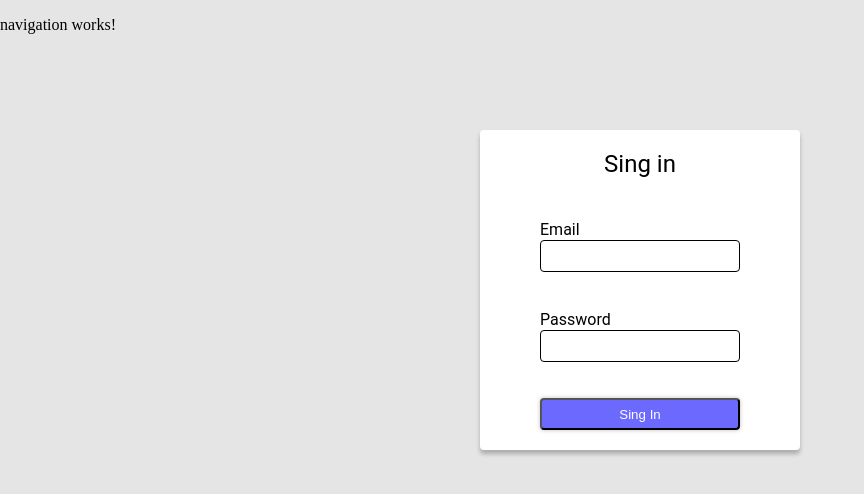
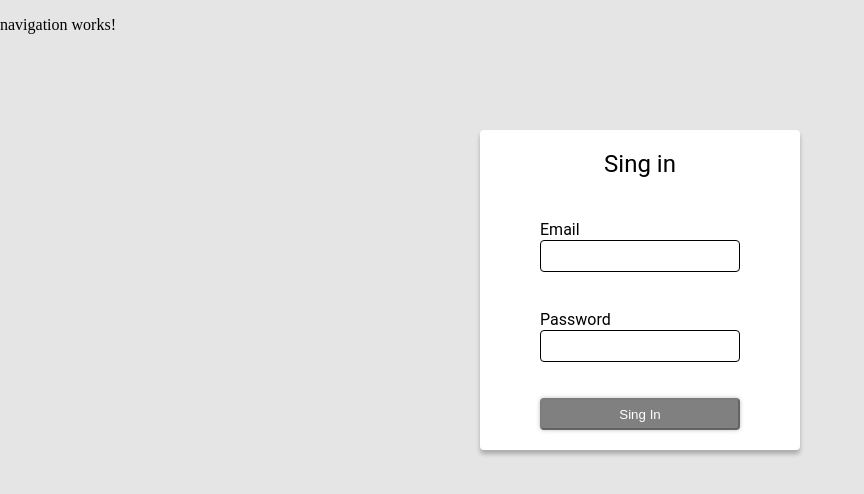
Before and after one commit to VasylYovbak/epam-steam, an Angular app: page /login in a window 1280 px wide. Shown: the top 494 px of the page, without its empty margins (0-864 px from the left). Built offline with nearby package versions, Linux system fonts and the light colour scheme.

Commit message:
added validation for reactive forms

```diff
--- a/src/app/navigation/login/login.component.html
+++ b/src/app/navigation/login/login.component.html
@@ -1,4 +1,4 @@
-<div class="container" >
+<div class="container">
   <form [formGroup]="singInForm" (ngSubmit)="singIn()">
     <h2>Sing in</h2>
     <div class="wrapper">
@@ -9,7 +9,19 @@
       <label for="password">Password</label>
       <input id="password" type="text" formControlName="password">
     </div>
-    <button class="btn">Sing In</button>
+    <button class="btn"
+            [disabled]="singInForm.invalid"
+            [ngStyle]="{ 'background':singInForm.invalid ?'gray':'#6C69FF'}"
+    >Sing In
+    </button>
   </form>
-  <p *ngIf="wrongLoginData" class="errorMassage">Sorry this is wrong password or this email already in use</p>
+  <p *ngIf="wrongLoginData" class="errorMassage">
+    Sorry this is wrong password or this email already in use
+  </p>
+  <p *ngIf="singInForm.controls['email'].invalid&&singInForm.controls['email'].touched" class="errorMassage">
+    Wrong email!!! Please choose another!
+  </p>
+  <p *ngIf="singInForm.controls['password'].invalid&&singInForm.controls['password'].touched" class="errorMassage">
+    Wrong password!!! Minimum password length is 8!
+  </p>
 </div>
--- a/src/app/navigation/login/login.component.scss
+++ b/src/app/navigation/login/login.component.scss
@@ -53,7 +53,8 @@ label{
   margin: 20px 0;
   color: white;
 }
-.btn:hover{
+
+.btn:hover:enabled{
   cursor: pointer;
 }
 h2{
--- a/src/app/navigation/login/login.component.ts
+++ b/src/app/navigation/login/login.component.ts
@@ -1,5 +1,5 @@
 import {Component, OnInit} from '@angular/core';
-import {FormControl, FormGroup} from "@angular/forms";
+import {FormControl, FormGroup, Validators} from "@angular/forms";
 import {User, UserService} from "../services/user.service";
 import {CookieService} from "../services/cookie.service";
 import {interval} from "rxjs";
@@ -12,8 +12,8 @@ import {interval} from "rxjs";
 export class LoginComponent implements OnInit {
 
   singInForm = new FormGroup({
-    email: new FormControl(''),
-    password: new FormControl('')
+    email: new FormControl('',[Validators.required,Validators.email]),
+    password: new FormControl('',[Validators.required,Validators.minLength(8)])
   })
   wrongLoginData = false;
 
--- a/src/app/navigation/profile/profile.component.html
+++ b/src/app/navigation/profile/profile.component.html
@@ -7,7 +7,7 @@
     </div>
     <div class="wrapper">
       <label for="email">Email</label>
-      <input id="email" type="text" formControlName="email">
+      <input id="email" [attr.disabled]="'disabled'" type="text" formControlName="email" >
     </div>
     <div class="wrapper">
       <label for="age">Age</label>
@@ -15,4 +15,14 @@
     </div>
     <button class="btn">Save</button>
   </form>
+  <p class="errorMassage"
+     *ngIf="profileForm.controls['username'].invalid&&profileForm.controls['username'].touched"
+  >
+    Username can't be empty!!!
+  </p>
+  <p class="errorMassage"
+     *ngIf="profileForm.controls['age'].invalid&&profileForm.controls['age'].touched"
+  >
+    Minimum age is 12!!!
+  </p>
 </div>
--- a/src/app/navigation/profile/profile.component.ts
+++ b/src/app/navigation/profile/profile.component.ts
@@ -1,5 +1,5 @@
 import {Component, OnInit} from '@angular/core';
-import {FormGroup, FormControl} from "@angular/forms";
+import {FormGroup, FormControl, Validators} from "@angular/forms";
 import {UserService} from "../services/user.service";
 import {CookieService} from "../services/cookie.service";
 
@@ -12,9 +12,9 @@ import {CookieService} from "../services/cookie.service";
 export class ProfileComponent implements OnInit {
 
   profileForm = new FormGroup({
-    username: new FormControl(''),
-    email: new FormControl('',[]),
-    age: new FormControl('')
+    username: new FormControl('',[Validators.required]),
+    email: new FormControl(''),
+    age: new FormControl('',[Validators.min(10)])
   });
   user_id = 0;
 
```
